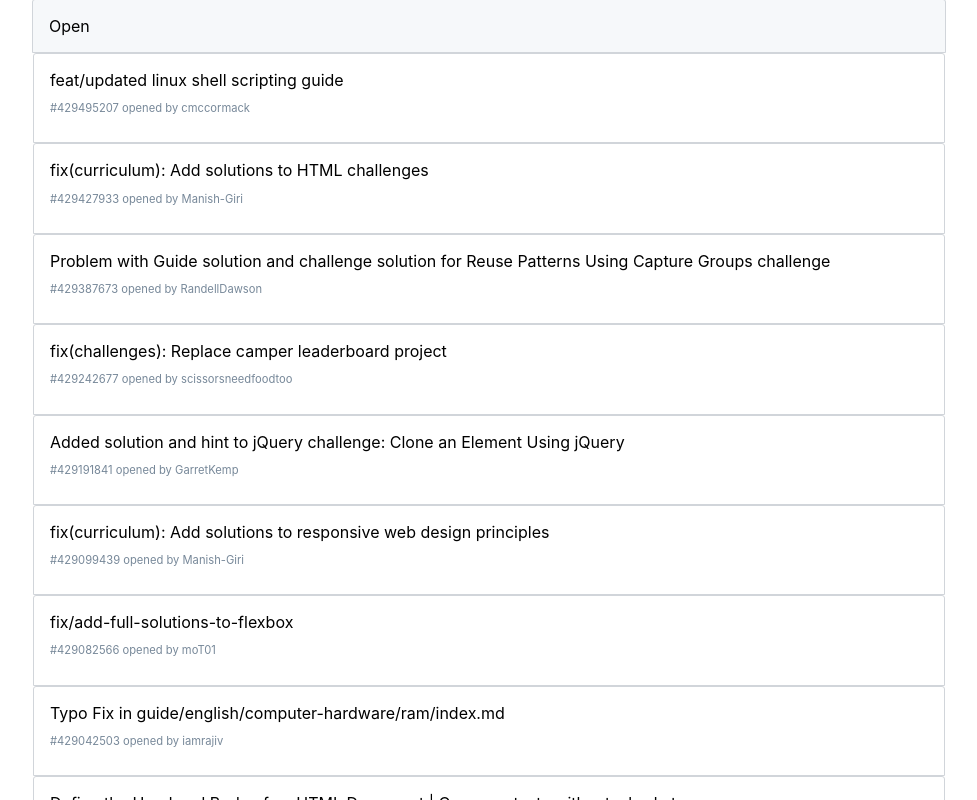
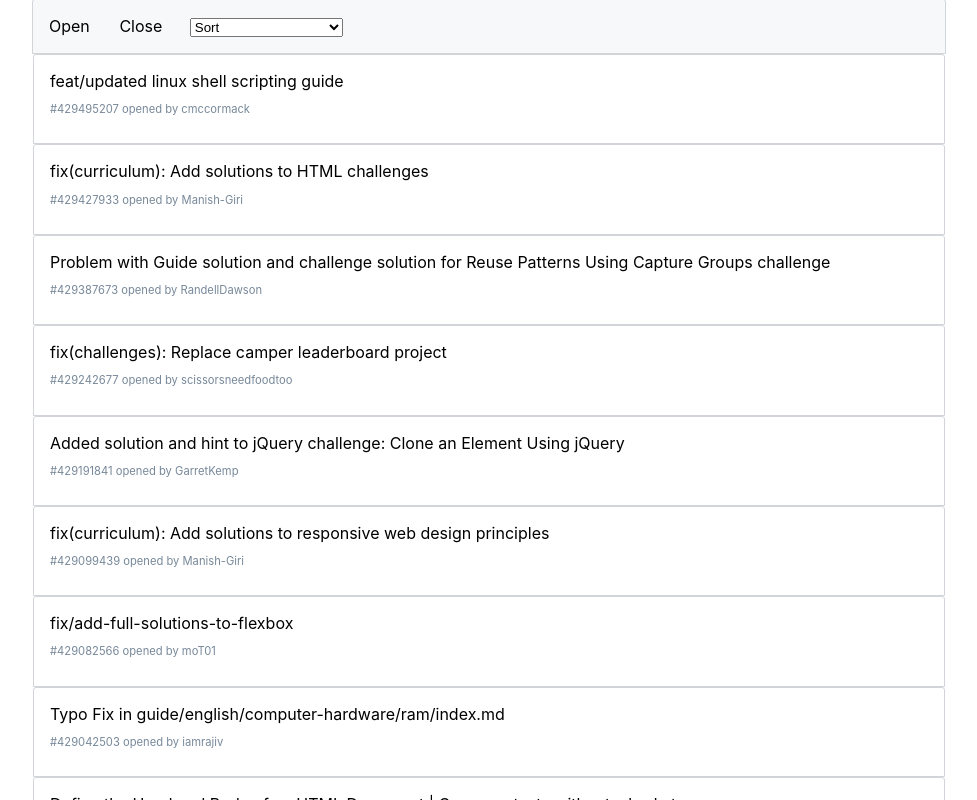
Before and after one commit to sonamdew08/github-issue-project, a React (Create React App) app: page / in a window 1280 px wide. Shown: the top 800 px of the page, without its empty margins (151-1128 px from the left). Built offline with nearby package versions, Linux system fonts and the light colour scheme.

Commit message:
filter by open, close is done and sorting is also done

```diff
--- a/src/IssueHeader/Author.js
+++ b/src/IssueHeader/Author.js
@@ -10,7 +10,6 @@ class Author extends React.Component{
 
     handleChange(event){
         this.setState({ value: event.target.value });
-
     }
 
     render(){
--- a/src/IssueHeader/Close.js
+++ b/src/IssueHeader/Close.js
@@ -2,44 +2,27 @@ import React from "react";
 import IssuesList from "../issueData/issuelist"
 
 class Close extends React.Component{
-
     constructor(props){
         super(props);
         this.state = {
-            close: false, issues: [], closedIssue:[], fetch: false
+            filter: "close"
         }
-
-        console.log("Inside open constructor")
-        console.log(this.state)
         this.handleClick = this.handleClick.bind(this);
-    }
-
-    componentDidUpdate(){
-        if(!this.state.fetch){
-            this.setState({issues: this.props.issue, fetch: true})
-        }
-        if(this.state.close){
-            if(this.state.issues.length > 0){
-                this.setState({closedIssue : this.state.issues.filter((item) => (item.state === 'close')), close: false})
-                console.log("---closed Issue ---", this.state.closedIssue)
-                this.props.closedData(this.state.closedIssue)
-            }
-        }
     }
 
     handleClick(event){
         event.preventDefault()
-        console.log("inside handleClick of open")
-        console.log(this.state.issues)
-        this.setState({close: true})
+        console.log("inside handleClick of close")
+        this.props.closedData(this.state.filter)
     }
 
     render(){
+        console.log("inside close component" , this.props)
         return (
             <span className="open">
                 <a href="" className="open-close" onClick={this.handleClick}>Close</a>
-                {/* {this.state.close?<IssuesList data={this.state.closedIssue} fetch={this.state.fetch}/>:""} */}
             </span>
+
         );
     }
 }
--- a/src/IssueHeader/IssueHeader.js
+++ b/src/IssueHeader/IssueHeader.js
@@ -7,17 +7,23 @@ import MileStones from "./MileStones";
 import Open from "./Open";
 import Sort from "./Sort";
 import Projects from "./Projects";
+import sortJsonData from "sort-json-array"
+
 
 class FilteredIssue extends React.Component{
     constructor(props){
         super(props);
         this.state = {
             issues: [],
-            currentFilter: "open"
+            filterIssues: [],
+            currentFilter: "open",
+            getData: false
         }
         this.getListOfIssues = this.getListOfIssues.bind(this)
         this.getFilter = this.getFilter.bind(this)
         this.getOpenedIssueList = this.getOpenedIssueList.bind(this)
+        this.getClosedIssueList = this.getClosedIssueList.bind(this)
+        this.getSortedIssueList = this.getSortedIssueList.bind(this)
     }
 
     componentDidMount(){
@@ -30,16 +36,73 @@ class FilteredIssue extends React.Component{
         this.props.filteredList(this.state.issues)
     }
 
-    getFilter(newFilter){
+    getFilter(newFilter, filterby){
         console.log("newFilter", newFilter)
-        this.setState({currentFilter: newFilter});
-        if(this.state.currentFilter === 'open'){
-            this.getOpenedIssueList()
+        console.log("filterby", filterby)
+        this.setState({currentFilter: newFilter},
+            () =>{
+                if(this.state.currentFilter === 'open'){
+                    this.getOpenedIssueList()
+                }
+
+                else if(this.state.currentFilter === 'close'){
+                    console.log("close if")
+                    this.getClosedIssueList()
+                }
+                else if(this.state.currentFilter === 'Sort'){
+                    this.getSortedIssueList(filterby)
+                }
+                else{
+
+                }
+            });
+
+    }
+
+    getOpenedIssueList(){
+        console.log("Hello")
+        if(!this.state.getData){
+            this.setState({filterIssues: this.state.issues.filter((item) => (item.state === 'open'))},
+            () => {
+                console.log("Hello from if", this.state.filterIssues)
+                this.props.filteredlist(this.state.filterIssues)
+            })
         }
     }
 
-    getOpenedIssueList(){
+    getClosedIssueList(){
+        console.log("Hello")
+        if(!this.state.getData){
+            this.setState({filterIssues: this.state.issues.filter((item) => (item.state === 'close'))},
+            () => {
+                console.log("Hello from if", this.state.filterIssues)
+                this.props.filteredlist(this.state.filterIssues)
+            })
+        }
+    }
 
+    getSortedIssueList(filterby){
+        if(filterby === 'newest'){
+            console.log("newest")
+            let data = sortJsonData(this.state.issues, "created_at", 'des')
+            this.setState({filterIssues: data}, () => this.props.filteredlist(this.state.filterIssues))
+        }
+        if(filterby === 'oldest'){
+            console.log("oldest")
+            let data = sortJsonData(this.state.issues, "created_at", 'asc')
+            console.log(data)
+            this.setState({filterIssues: data}, () => this.props.filteredlist(this.state.filterIssues))
+        }
+        if(filterby === 'recently updated'){
+            console.log("recently updated")
+            let data = sortJsonData(this.state.issues, "updated_at", 'des')
+            this.setState({filterIssues: data}, () => this.props.filteredlist(this.state.filterIssues))
+        }
+        if(filterby === 'least recently updated'){
+            console.log("least recently updated")
+            let data = sortJsonData(this.state.issues, "updated_at", 'asc')
+            this.setState({filterIssues: data}, () => this.props.filteredlist(this.state.filterIssues))
+        }
     }
 
     render(){
@@ -48,13 +111,13 @@ class FilteredIssue extends React.Component{
         return (
             <div className="issue-header">
                 <Open openedData = {this.getFilter} />
-                {/* <Close issue = {this.props.issues} closedData = {this.getListOfIssues}/>
-                <Author issue = {this.props.issues}/>
+                <Close closedData = {this.getFilter}/>
+                {/* <Author issue = {this.props.issues}/> */}
                 {/* <Labels issue = {this.props.issues}/> */}
                 {/* <Projects issue = {this.props.issues}/>
                 <MileStones issue = {this.props.issues}/>
-                <Assignee issue = {this.props.issues}/>
-                <Sort issue = {this.props.issues} sortData = {this.getListOfIssues} /> */}
+                <Assignee issue = {this.props.issues}/> */}
+                <Sort sortData = {this.getFilter} />
             </div>
         );
     }
--- a/src/IssueHeader/Sort.js
+++ b/src/IssueHeader/Sort.js
@@ -7,49 +7,14 @@ class Sort extends React.Component{
     constructor(props) {
         super(props);
 
-        this.state = { value: 'Sort', data:[], fetch: false, sortedData: [], sort: false };
+        this.state = { filter: 'Sort', filterby:"" };
         this.handleChange = this.handleChange.bind(this);
     }
 
     handleChange(event){
-        this.setState({ value: event.target.value });
-    }
-
-    sortIssues(){
-        if(this.state.value === 'newest'){
-            console.log("newest")
-            let data = sortJsonData(this.state.data, "created_at", 'des')
-            this.setState({sortedData: data, sort: true, fetch:false})
-            this.props.sortData(this.state.sortedData)
-        }
-        if(this.state.value === 'oldest'){
-            console.log("oldest")
-            let data = sortJsonData(this.state.data, "created_at", 'asc')
-            this.setState({sortedData: data, sort: true, fetch:false})
-            this.props.sortData(this.state.sortedData)
-        }
-        if(this.state.value === 'recently updated'){
-            console.log("recently updated")
-            let data = sortJsonData(this.state.data, "updated_at", 'des')
-            this.setState({sortedData: data, sort: true})
-            this.props.sortData(this.state.sortedData)
-        }
-        if(this.state.value === 'least recently updated'){
-            console.log("least recently updated")
-            let data = sortJsonData(this.state.data, "updated_at", 'asc')
-            console.log("data", data)
-            this.setState({sortedData: data, sort: true})
-            this.props.sortData(this.state.sortedData)
-        }
-
-    }
-    componentDidUpdate(){
-        if(!this.state.fetch){
-            this.setState({data: this.props.issue, fetch: true})
-        }
-        if(!this.state.sort){
-            this.sortIssues();
-        }
+        this.setState({ filterby: event.target.value }, ()=>{
+            this.props.sortData(this.state.filter, this.state.filterby)
+        });
     }
 
     render(){
@@ -58,16 +23,12 @@ class Sort extends React.Component{
         const sortIssue = ['newest', 'oldest', 'recently updated', 'least recently updated']
         return (
             <div>
-                <select value={this.state.value} onChange={this.handleChange}>
+                <select value={this.state.filter} onChange={this.handleChange}>
                 <option value="Sort" disabled>Sort</option>
                     {sortIssue.map((elems, index) => (
                         <option key={index} value={elems}>{elems}</option>
                     ))}
                 </select>
-
-                {/* {this.state.sort ? (() => {
-                    return <IssuesList data={this.state.sortedData}/>;
-                })(): "" }                 */}
             </div>
         );
     }
--- a/src/issueData/issueData.js
+++ b/src/issueData/issueData.js
@@ -13,9 +13,10 @@ class IssueData extends React.Component {
         this.state = {
             issues: [],
             fetch: false,
-            currentFilter: "open"
+            currentFilter: "open",
+            filter: false
         }
-        // this.getFilteredListOfIssues = this.getFilteredListOfIssues.bind(this)
+        this.getFilteredListOfIssues = this.getFilteredListOfIssues.bind(this)
 
     }
 
@@ -26,17 +27,20 @@ class IssueData extends React.Component {
         }
     }
 
-    // getFilteredListOfIssues(value){
-    //     console.log("Inside getListofissues")
-    //     this.setState({issues: value})
-    //     console.log(this.state.issues)
-    // }
+    getFilteredListOfIssues(value){
+        console.log("Inside getListofissues")
+        if(!this.state.filter)
+        {
+            this.setState({issues: value}, () => console.log("Inside getListofissues", this.state.issues))
+        }
+
+    }
 
     render(){
         // console.log("Inside app render") filteredList = {this.getFilteredListOfIssues}
         return (
             <Container maxWidth="md">
-                <FilteredIssue issues = {data}/>
+                <FilteredIssue issues = {data} filteredlist = {this.getFilteredListOfIssues}/>
                 {this.state.fetch? <IssuesList data={this.state.issues}/>: "Loading.."}
             </Container>
         );
--- a/src/issueData/issuelist.js
+++ b/src/issueData/issuelist.js
@@ -17,14 +17,14 @@ class IssuesList extends React.Component{
             this.setState({issues: this.props.data, fetch: true, data:true})
         }
     }
-
-    // componentDidUpdate(prevProps){
-    //     console.log("updated")
-    //     if(this.state.data || prevProps !== this.props ){
-    //         console.log("inside update condition")
-    //         this.setState({issues: this.props.data, data: false})
-    //     }
-    // }
+    // prevProps !== this.props
+    componentDidUpdate(prevProps){
+        console.log("updated")
+        if(prevProps !== this.props){
+            console.log("inside update condition")
+            this.setState({issues: this.props.data, data: false})
+        }
+    }
 
     render(){
         return (
```
